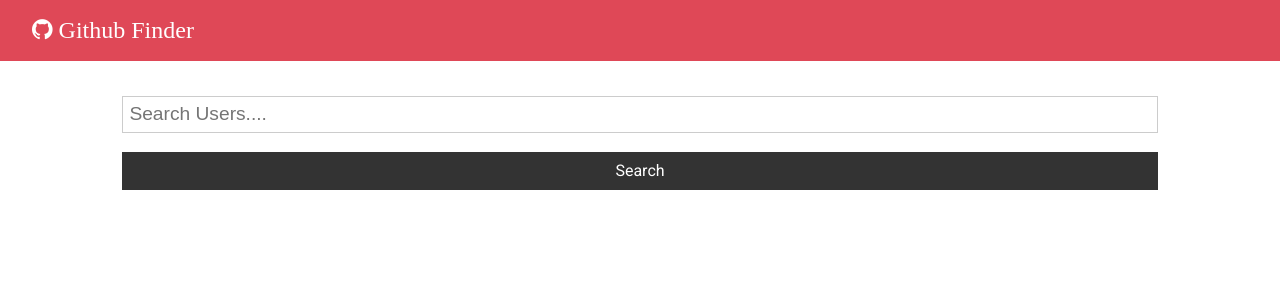
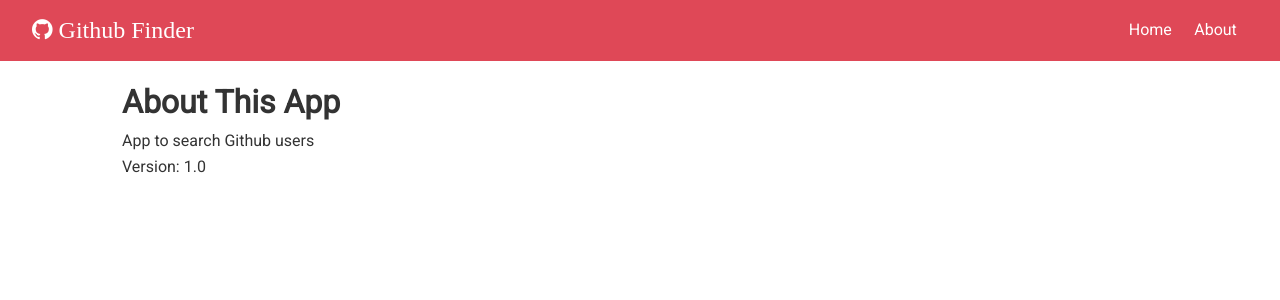
Before and after one commit to chatterjee-codes/githubfinder-react, a React (Create React App) app: page /about in a window 1280 px wide. Shown: the top 300 px of the page. Built offline with nearby package versions, Linux system fonts and the light colour scheme.

Commit message:
commit -m routing

```diff
--- a/package.json
+++ b/package.json
@@ -9,6 +9,7 @@
     "axios": "^0.21.1",
     "react": "^17.0.2",
     "react-dom": "^17.0.2",
+    "react-router-dom": "^5.2.0",
     "react-scripts": "4.0.3",
     "web-vitals": "^1.1.2"
   },
--- a/src/App.js
+++ b/src/App.js
@@ -1,11 +1,14 @@
 
-import React, { Component } from 'react';
+import React, { Component, Fragment } from 'react';
+import { BrowserRouter as Router, Switch, Route} from 'react-router-dom';
 import Navbar from './components/layout/Navbar';
 import Users from './components/users/Users';
 import Search from './components/users/Search';
 import Alert from './components/layout/Alert';
+import About from './components/pages/About';
 import './App.css'; //global css
 import axios from 'axios';
+
 
 class App extends Component{
 
@@ -52,12 +55,18 @@
 
   render (){
 
+
+
     const {users, loading} = this.state;
     return (
+      <Router>
         <div className='App'>
           <Navbar title="Github Finder" icon = 'fa fa-github'/>
           <div className="container">
           <Alert alert={this.state.alert} />
+          <Switch>
+            <Route exact path='/' render={props => (
+              <Fragment>
                   <Search
                     searchUsers={this.searchUsers}
                     clearUsers={this.clearUsers}
@@ -66,9 +75,16 @@
                     setAlert={this.setAlert}
                   />
                   <Users loading={loading} users={users} />
+              </Fragment>
+              )}
+            />
+            <Route exact path='/about' component={About}/>
+          </Switch>
+
           </div>
 
         </div>
+      </Router>
     );
 
     // return React.createElement('div', {className: 'App'}, React.createElement('h1', null, 'Hello from React')); without jsx
--- a/src/components/layout/Navbar.js
+++ b/src/components/layout/Navbar.js
@@ -1,5 +1,6 @@
 import React from 'react';
 import PropTypes from 'prop-types';
+import { Link } from 'react-router-dom';
 
 
 
@@ -11,6 +12,15 @@
                     {/* props getting pulled from app.js */}
                     <i className={icon}> {title} </i>
                 </h1>
+                <ul>
+                    <li>
+                        <Link to='/'>Home</Link>
+                    </li>
+
+                    <li>
+                        <Link to='/about'>About</Link>
+                    </li>
+                </ul>
             </nav>
         )
 
--- /dev/null
+++ b/src/components/pages/About.js
@@ -0,0 +1,13 @@
+import React, { Fragment } from 'react'
+
+const About = () => {
+    return (
+        <Fragment>
+            <h1>About This App</h1>
+            <p>App to search Github users</p>
+            <p>Version: 1.0</p>
+        </Fragment>
+    )
+}
+
+export default About
```
Also changed, not shown: 1 other file (tests, documents, lock files or other folders). Lines whose indentation alone changed are shown as unchanged.
